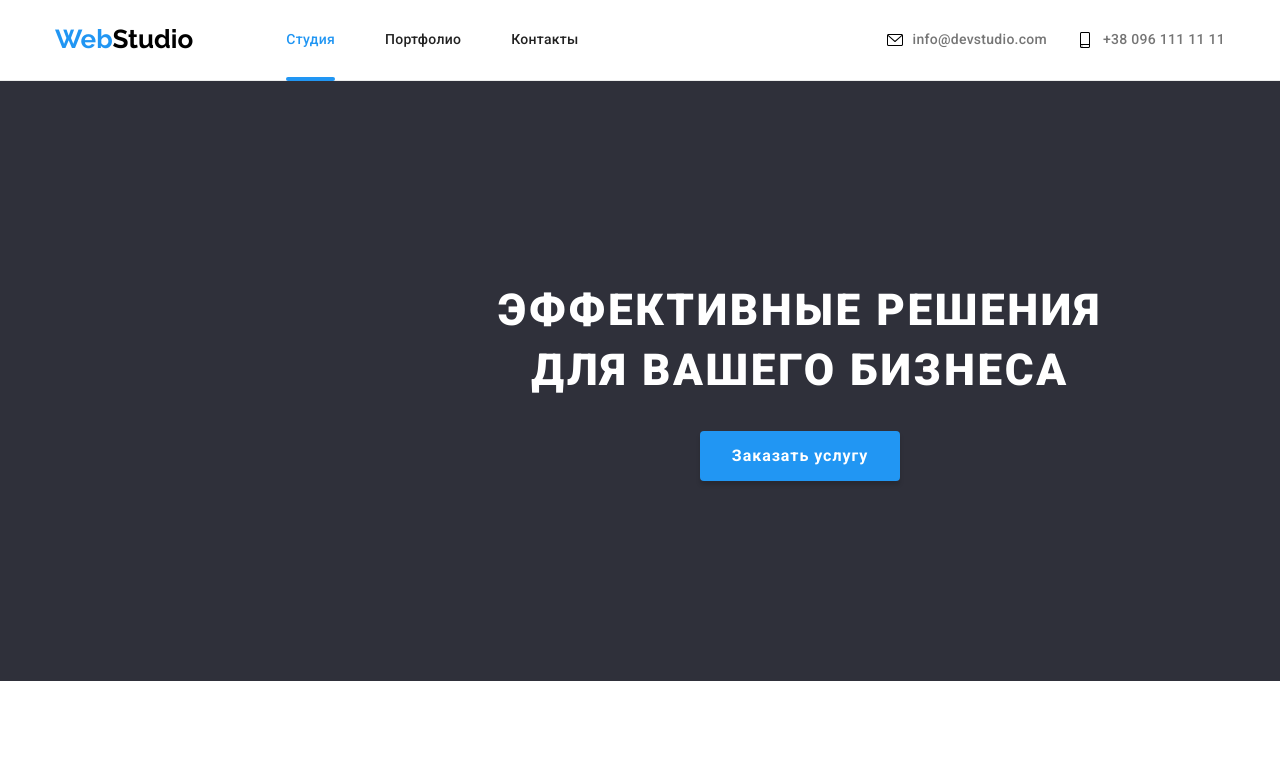
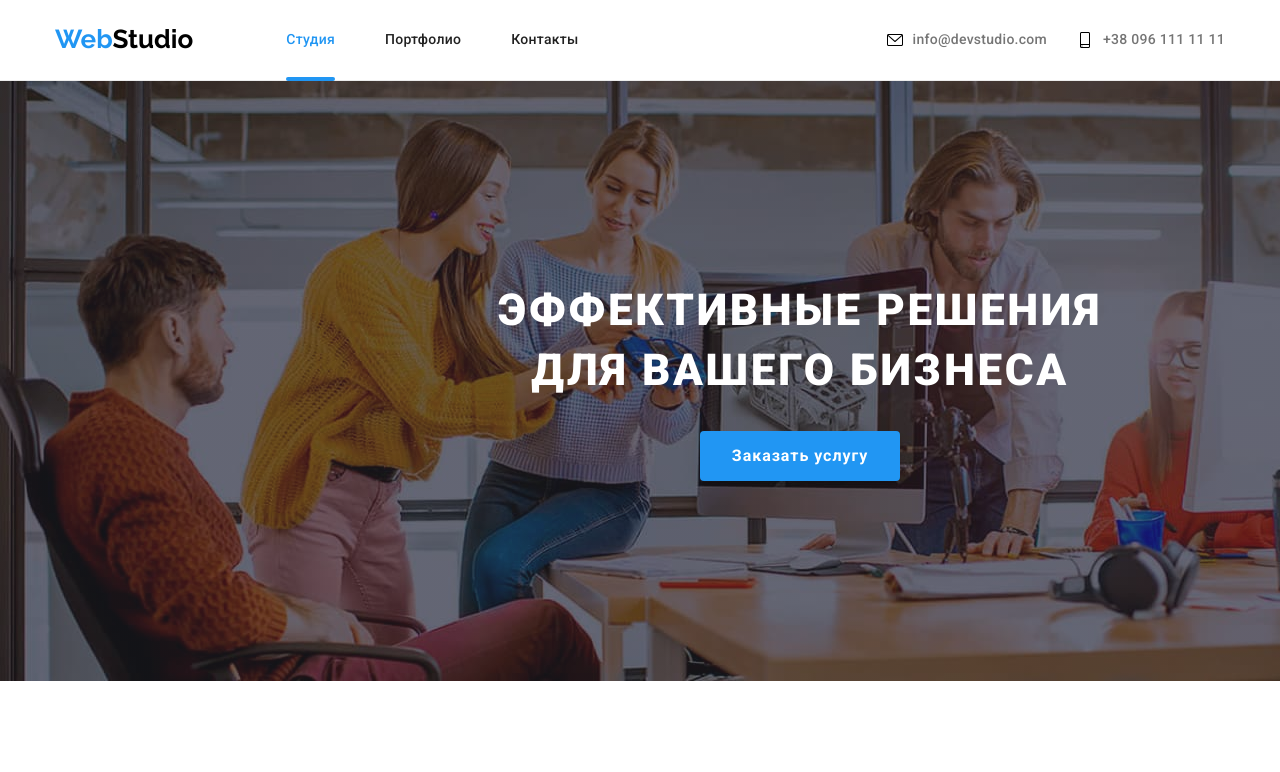
Before and after one commit to FJKS0/goit-markup-hw-06, a plain HTML site: page index.html in a window 1280 px wide. Shown: the top 772 px of the page. Drawn offline with nearby package versions, Linux system fonts and the light colour scheme; the site is published under a folder, as on GitHub Pages, so addresses that start at the root find nothing.

Commit message:
hw-06-end

```diff
--- a/css/styles.css
+++ b/css/styles.css
@@ -321,7 +321,7 @@ ul {
       rgba(47, 48, 58, 0.4),
       rgba(47, 48, 58, 0.4)
     ),
-    url(/images/hero-bg.jpg);
+    url(../images/hero-bg.jpg);
   background-repeat: no-repeat;
   background-color: #2f303a;
 
```
